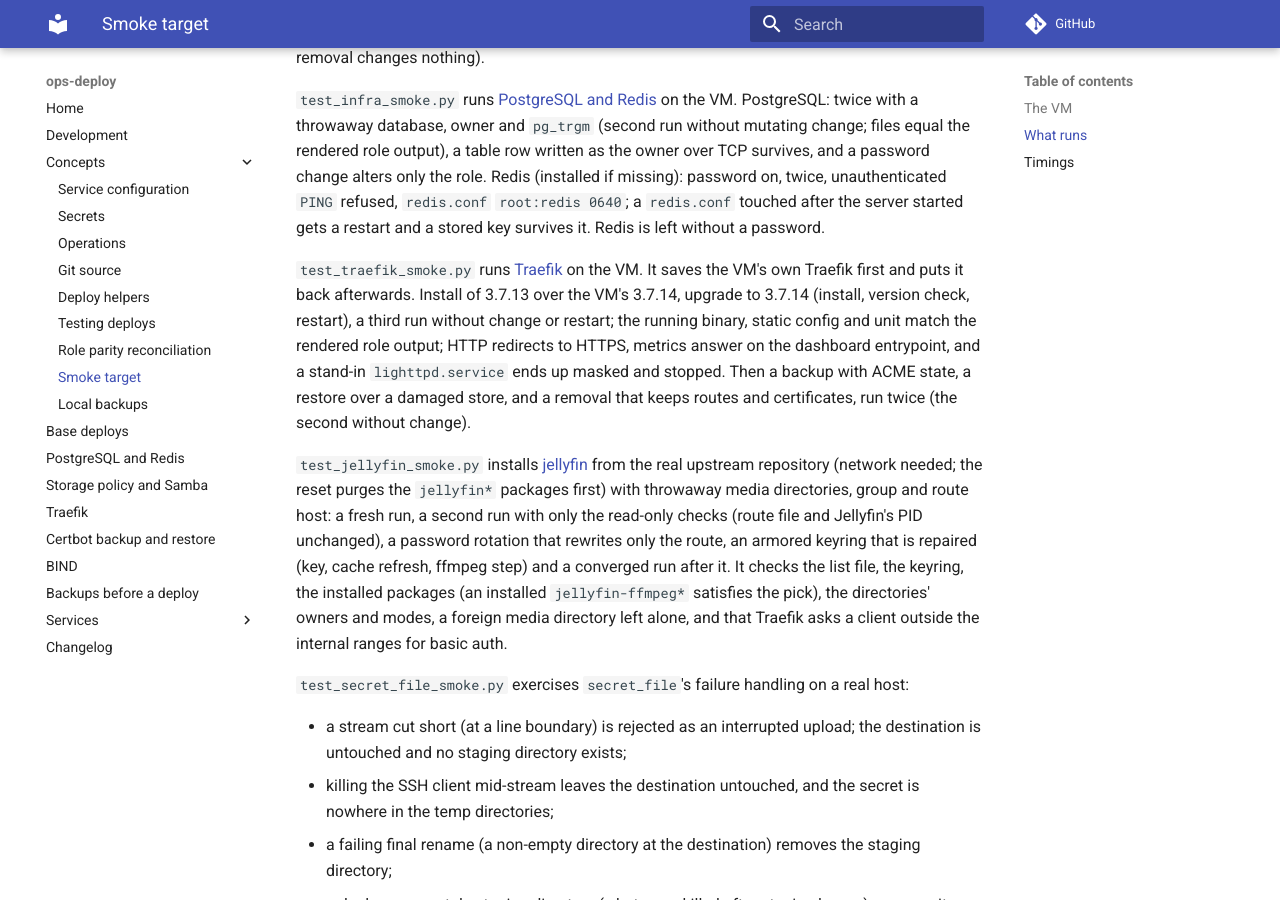
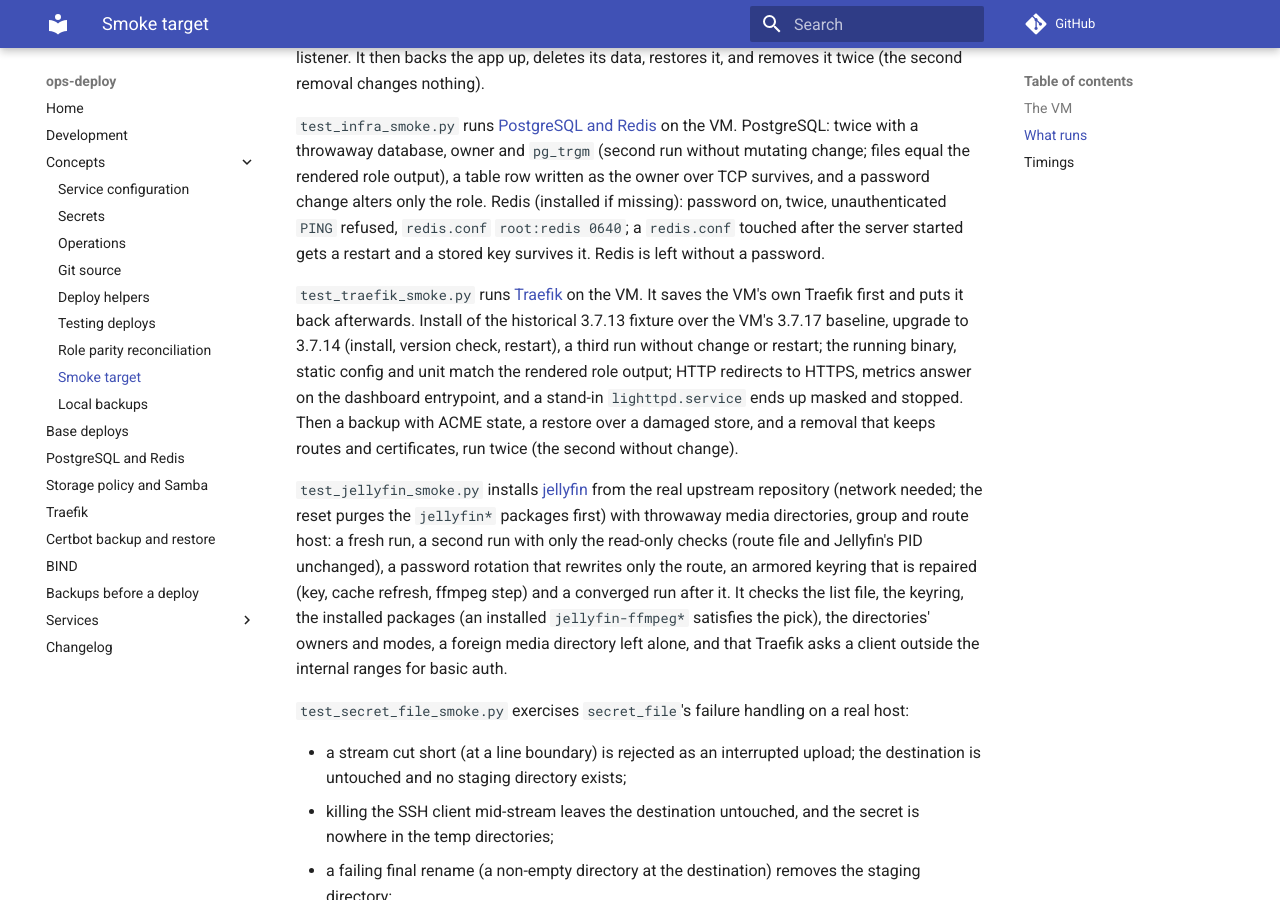
Before and after one commit to ephes/ops-deploy, an MkDocs documentation site: the page built from docs/concepts/smoke.md, in a window 1280 px wide and 900 px high, scrolled down 3047 px. Built offline with MkDocs 1.6.1 and Material for MkDocs 9.7.7, drawn with Linux system fonts in a browser that asks for light colours; comment, search, counter and statistics services are not loaded; some of the changed text lies outside the part shown.

Commit message:
Use verified Traefik 3.7.17 archives in the smoke VM

```diff
--- a/docs/concepts/smoke.md
+++ b/docs/concepts/smoke.md
@@ -39,7 +39,7 @@
   service deploy expects to find, using its independently pinned fixture versions: rsync and
   python3, `build-essential` (some wheels, such as asyncpg for Python 3.14,
   do not exist for arm64 and are built from source, as macmini can), uv
-  0.13.4 in `/usr/local/bin`, Traefik 3.7.14 as `traefik.service` with the
+  0.13.4 in `/usr/local/bin`, Traefik 3.7.17 as `traefik.service` (verified official per-architecture SHA-256 before extraction) with the
   file provider on `/etc/traefik/dynamic` and the `web-secure` entry point on
   `:443` (Traefik's default certificate), and PostgreSQL 17 from the PGDG
   repository (in the repository file `postgres_install` writes). Root's login
@@ -149,8 +149,8 @@
 without a password.
 
 `test_traefik_smoke.py` runs [Traefik](../traefik.md) on the VM. It saves the
-VM's own Traefik first and puts it back afterwards. Install of 3.7.13 over
-the VM's 3.7.14, upgrade to 3.7.14 (install, version check, restart), a third
+VM's own Traefik first and puts it back afterwards. Install of the historical 3.7.13 fixture over
+the VM's 3.7.17 baseline, upgrade to 3.7.14 (install, version check, restart), a third
 run without change or restart; the running binary, static config and unit
 match the rendered role output; HTTP redirects to HTTPS, metrics answer on
 the dashboard entrypoint, and a stand-in `lighttpd.service` ends up masked
```
Also changed, not shown: docs/changelog.md (+3 -1 lines), 2 other files.
